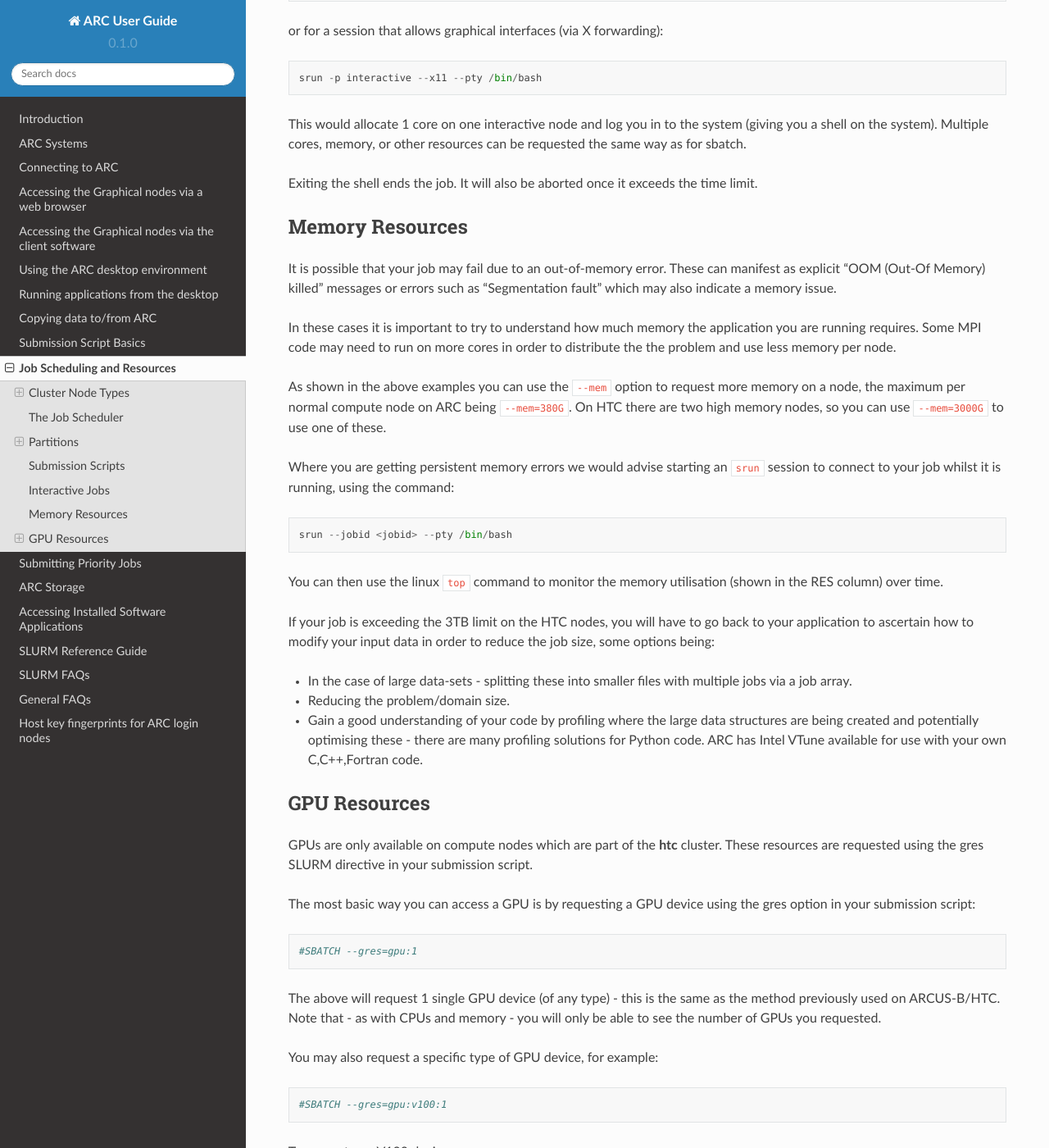
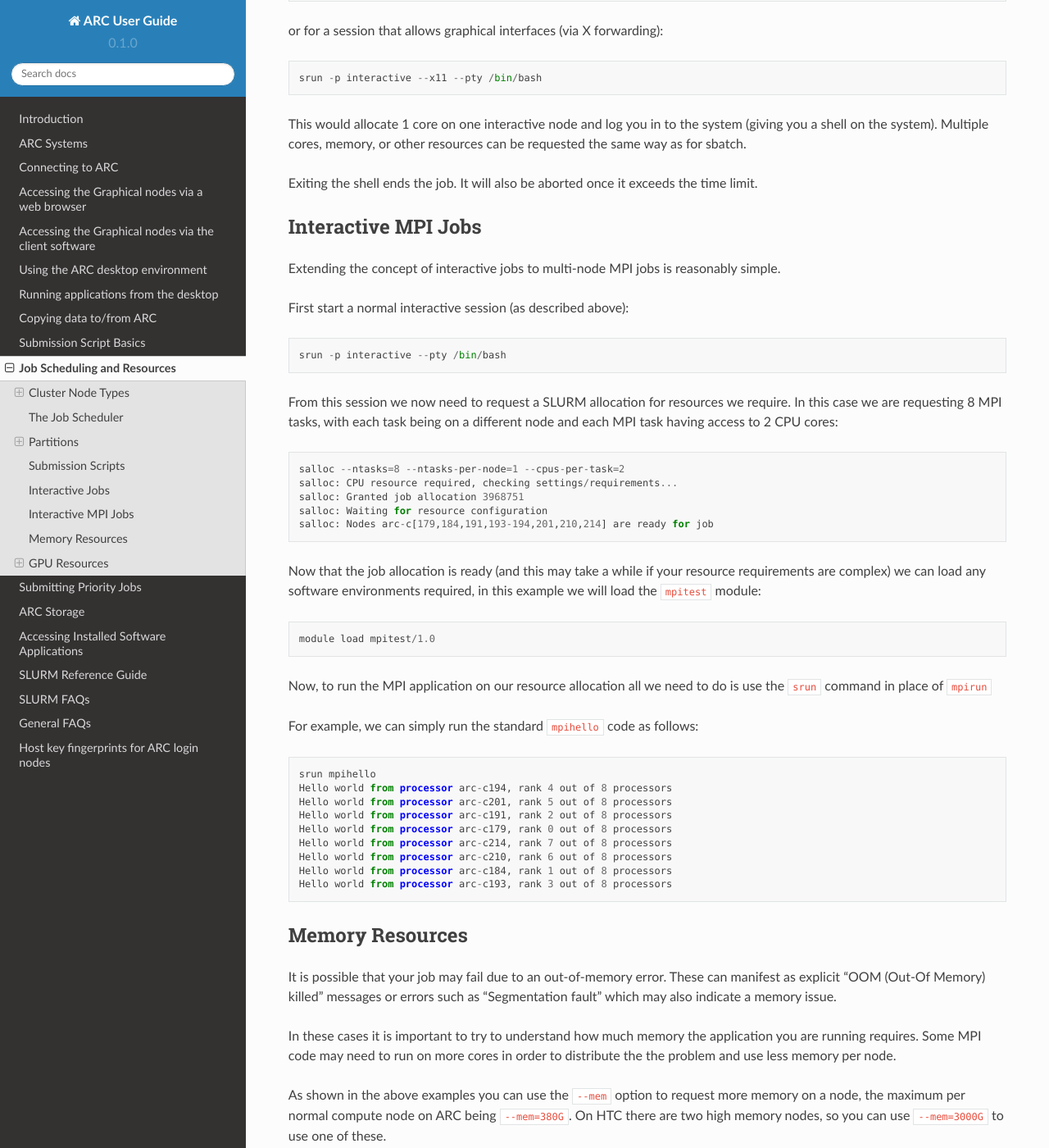
Before and after one commit to tina-friedrich/arc-user-guide, a Sphinx documentation site: the page built from docs/source/job-scheduling.rst, in a window 1280 px wide and 1400 px high, scrolled down 4522 px. Shown: the whole window at 82% size. Built offline with Sphinx 7.4.7 and the Read the Docs theme 2.0.0, drawn with Linux system fonts in a browser that asks for light colours.

Commit message:
Update job-scheduling.rst

```diff
--- a/docs/source/job-scheduling.rst
+++ b/docs/source/job-scheduling.rst
@@ -162,6 +162,43 @@ This would allocate 1 core on one interactive node and log you in to the system
 
 Exiting the shell ends the job. It will also be aborted once it exceeds the time limit.
 
+Interactive MPI Jobs
+--------------------
+
+Extending the concept of interactive jobs to multi-node MPI jobs is reasonably simple.
+
+First start a normal interactive session (as described above)::
+
+    srun -p interactive --pty /bin/bash
+
+From this session we now need to request a SLURM allocation for resources we require. In this case we are requesting 8 MPI tasks, with each task being on a different
+node and each MPI task having access to 2 CPU cores::
+
+    salloc --ntasks=8 --ntasks-per-node=1 --cpus-per-task=2
+    salloc: CPU resource required, checking settings/requirements...
+    salloc: Granted job allocation 3968751
+    salloc: Waiting for resource configuration
+    salloc: Nodes arc-c[179,184,191,193-194,201,210,214] are ready for job
+
+Now that the job allocation is ready (and this may take a while if your resource requirements are complex) we can load any software environments required, in this
+example we will load the ``mpitest`` module::
+
+    module load mpitest/1.0
+
+Now, to run the MPI application on our resource allocation all we need to do is use the ``srun`` command in place of ``mpirun``
+
+For example, we can simply run the standard ``mpihello`` code as follows::
+
+    srun mpihello
+    Hello world from processor arc-c194, rank 4 out of 8 processors
+    Hello world from processor arc-c201, rank 5 out of 8 processors
+    Hello world from processor arc-c191, rank 2 out of 8 processors
+    Hello world from processor arc-c179, rank 0 out of 8 processors
+    Hello world from processor arc-c214, rank 7 out of 8 processors
+    Hello world from processor arc-c210, rank 6 out of 8 processors
+    Hello world from processor arc-c184, rank 1 out of 8 processors
+    Hello world from processor arc-c193, rank 3 out of 8 processors
+
 Memory Resources
 ----------------
 
```
